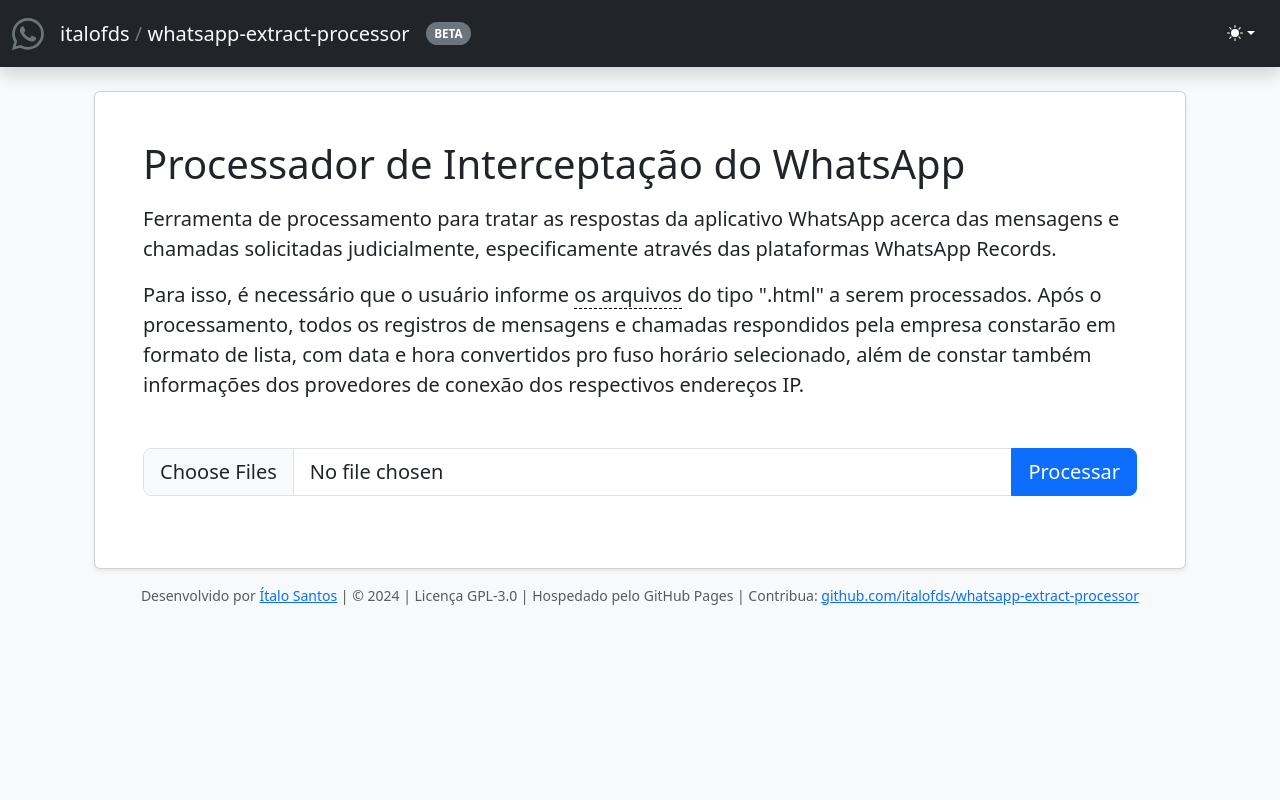
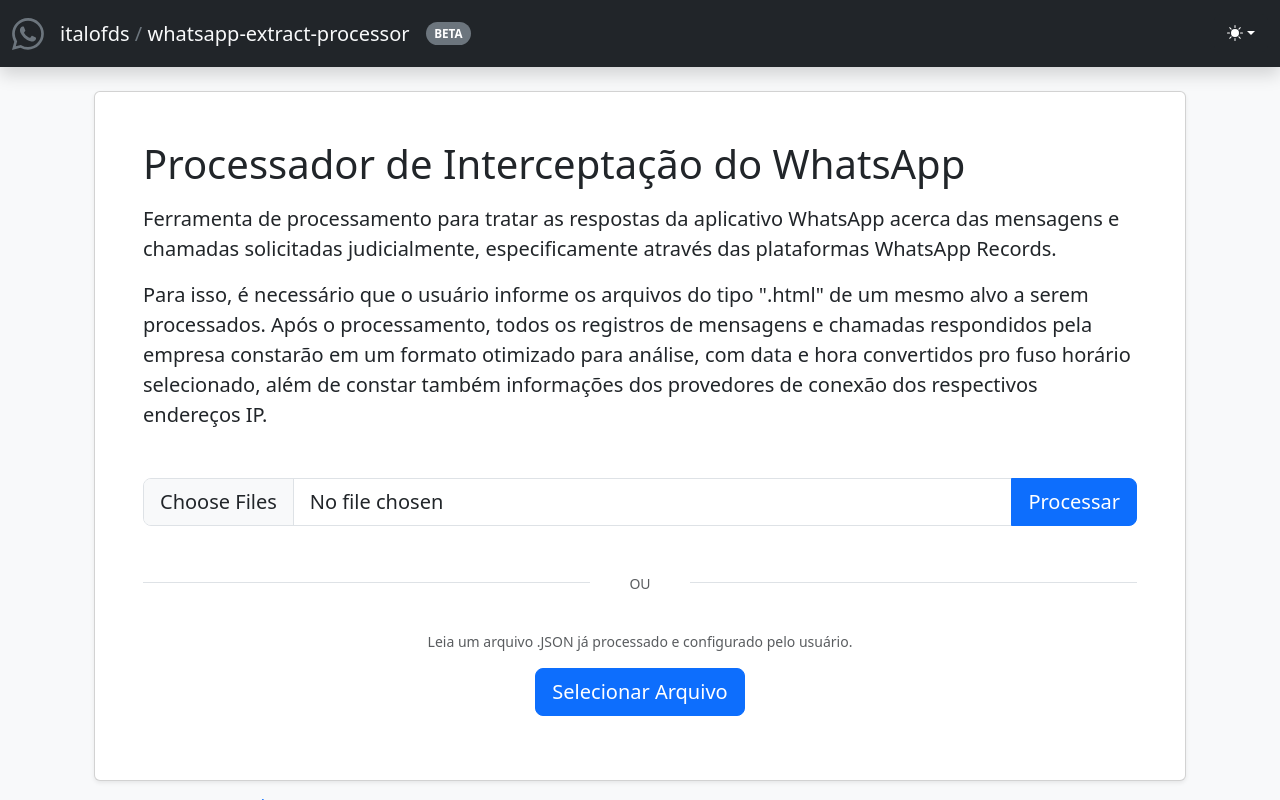
Before and after one commit to italofds/whatsapp-extract-processor, a Vue app: page / in a window 1280 px wide. Built offline with nearby package versions, Linux system fonts and the light colour scheme; what @fawmi/vue-google-maps would draw is missing.

Commit message:
Add open saved file functionality

```diff
--- a/src/App.vue
+++ b/src/App.vue
@@ -344,9 +344,15 @@
 		updateProcessedData(data) {
 			this.processedData = data;
 
-			if(data) {
+			if(this.processedData) {
+				if(!this.processedData.ispList) {
 					this.processedData.ispList = this.generateIspList();
+				}
+
+				if(!this.processedData.contactList) {
 					this.processedData.contactList = this.generateContactList();
+				}
+
 				this.fetchIspData();
 			}
 		},
@@ -396,13 +402,13 @@
 					let ispItem = {};
 					ispItem.ip = resultIp;
 					ispItem.timestamp = resultDate;
-					ispItem.country = "";
+					/* ispItem.country = "";
 					ispItem.region = "";
 					ispItem.city = "";
 					ispItem.lat = "";
 					ispItem.lng = "";
 					ispItem.isp = "";
-					ispItem.status = "";
+					ispItem.status = "";	 */
 
 					resultIspList.push(ispItem);
 					ispIndex = resultIspList.length-1;
@@ -442,9 +448,9 @@
 		},
 		async fetchIspData() {
 			if(this.processedData && this.processedData.ispList) {
-				for(let item of this.processedData.ispList){
+				for(let item of this.processedData.ispList) {
+					if(!item.status) {
 						try {
-						if(this.processedData) {
 							item.status = "loading";
 
 							var url  = process.env.VUE_APP_IP_API_URL + item.ip + "/" + this.convertDatetimeFormat(item.timestamp, "YYYY-MM-DD");
@@ -457,7 +463,6 @@
 							item.lat = response.data.location.lat;
 							item.lng = response.data.location.lng;
 							item.status = "success";
-						}
 
 						} catch (error) {
 							item.status = "error"
@@ -465,12 +470,13 @@
 						}
 					}
 				}
+			}
 		},
 		async fetchWaData() {
 			if(this.processedData && this.processedData.contactList) {
 				for(let item of this.processedData.contactList){
+					if(!item.status) {
 						try {
-						if(this.processedData) {
 							item.status = "loading";
 
 							const options = {
@@ -496,11 +502,11 @@
 							if(response?.data?.about) {
 								item.about = response.data.about;
 							}
-						}
 
 						} catch (error) {
 							item.status = "error"
 							console.error('Ocorreu um erro durante a fazer consulta na API do WhatsApp: ', error);
+						}
 					}
 				}
 			}
--- a/src/views/HomePage.vue
+++ b/src/views/HomePage.vue
@@ -4,21 +4,27 @@
             <div class="card-body mb-3 p-3 p-lg-5">
                 <h1 class="mb-3">Processador de Interceptação do WhatsApp</h1>
                 <p class="lead">Ferramenta de processamento para tratar as respostas da aplicativo <strong>WhatsApp</strong> acerca das mensagens e chamadas solicitadas judicialmente, especificamente através das plataformas <strong>WhatsApp Records</strong>.</p>
-                <p class="lead">Para isso, é necessário que o usuário informe <span style="border-bottom: 1px black dashed;">os arquivos</span> do tipo <strong>".html"</strong> a serem processados. Após o processamento, todos os registros de mensagens e chamadas respondidos pela empresa constarão em formato de lista, com data e hora convertidos pro fuso horário selecionado, além de constar também informações dos provedores de conexão dos respectivos endereços IP.</p>
+                <p class="lead">Para isso, é necessário que o usuário informe <strong>os arquivos</strong> do tipo <strong>".html"</strong> de um <strong>mesmo alvo</strong> a serem processados. Após o processamento, todos os registros de mensagens e chamadas respondidos pela empresa constarão em um formato otimizado para análise, com data e hora convertidos pro fuso horário selecionado, além de constar também informações dos provedores de conexão dos respectivos endereços IP.</p>
 
                 <form @submit.prevent="handleFormSubmit" class="mt-5">
                     <div class="row">
                         <div class="input-group mb-2">
-                            <input v-on:change="previewFile" id="inputFile" name="file" type="file" class="form-control form-control-lg" aria-label="Upload" accept=".html" required multiple>
+                            <input v-on:change="previewFiles" id="inputFiles" name="file" type="file" class="form-control form-control-lg" aria-label="Upload" accept=".html" required multiple>
                             <button id="btnSend" class="btn btn-primary btn-lg" type="submit">Processar</button>
                         </div>
                     </div>
                 </form>
+
                 <div v-if="processingProgress != null" class="alert mt-3 alert-warning" role="alert">
                     <div class="spinner-border spinner-border-sm me-3"><span class="visually-hidden">Loading...</span></div>
-                    Processando arquivos: <strong>{{ processingProgress}}%</strong>
+                    Processando arquivos: <strong>{{ processingProgress }}%</strong>
                 </div>
 
+                <p class="text-center text-muted small mt-5 pt-5 border-top separator">Leia um arquivo .JSON já processado e configurado pelo usuário.</p>
+                <div class="w-100 text-center">
+                    <label for="inputSavedFile" class="btn btn-primary btn-lg">Selecionar Arquivo</label>
+                    <input v-on:change="openSavedFile" class="d-none" aria-label="Upload" id="inputSavedFile" type="file" accept=".json">
+                </div>
             </div>
         </div>
     </div>
@@ -44,7 +50,36 @@
         this.updateProcessedData(null);
     },
     methods: {
-        previewFile(event) {
+        openSavedFile(event) {
+            if(event.target.files) {
+                const file = event.target.files[0];
+
+                if (file && file.type === "application/json") {
+                    const reader = new FileReader();
+                    reader.onload = (event) => {
+                        try {
+                            const processedData = JSON.parse(event.target.result);
+
+                            if(processedData?.requestParams?.accountId && (processedData?.messageLogs?.length > 0 || processedData?.callLogs?.length > 0)) {
+                                this.updateProcessedData(processedData);
+                                this.$router.push('/messages');
+
+                            } else {
+                                console.error("The processed data from file is invalid.");
+                            }
+
+                        } catch (error) {
+                            console.error("An error occurred while reading JSON file: ", error.message);
+                        }
+                    };
+                    reader.readAsText(file);
+
+                } else {
+                    console.error("The selected file is not a valid JSON format.");
+                }
+            }
+		},
+        previewFiles(event) {
 			this.formData.selectedFiles = event.target.files;
 		},
         handleFormSubmit() {
@@ -70,3 +105,20 @@
 
 };
 </script>
+
+<style>
+    .separator {
+        position: relative;
+    }
+
+    .separator:before {
+        content: 'OU';
+        position: absolute;
+        width: 100px;
+        height: 20px;
+        top: -10px;
+        left: 50%;
+        margin-left: -50px;
+        background-color: var(--bs-body-bg);
+    }
+</style>
```
Lines whose indentation alone changed are shown as unchanged.
